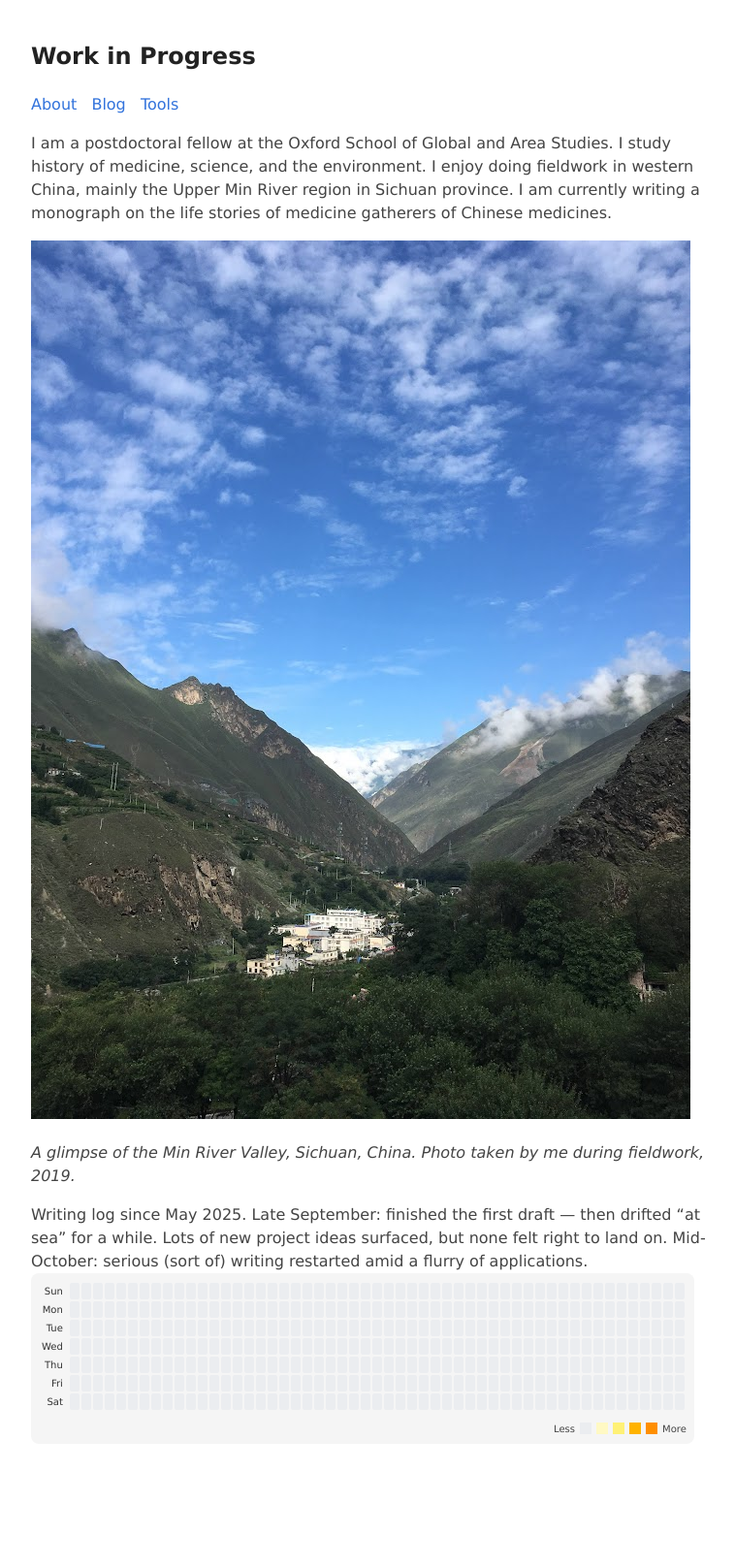
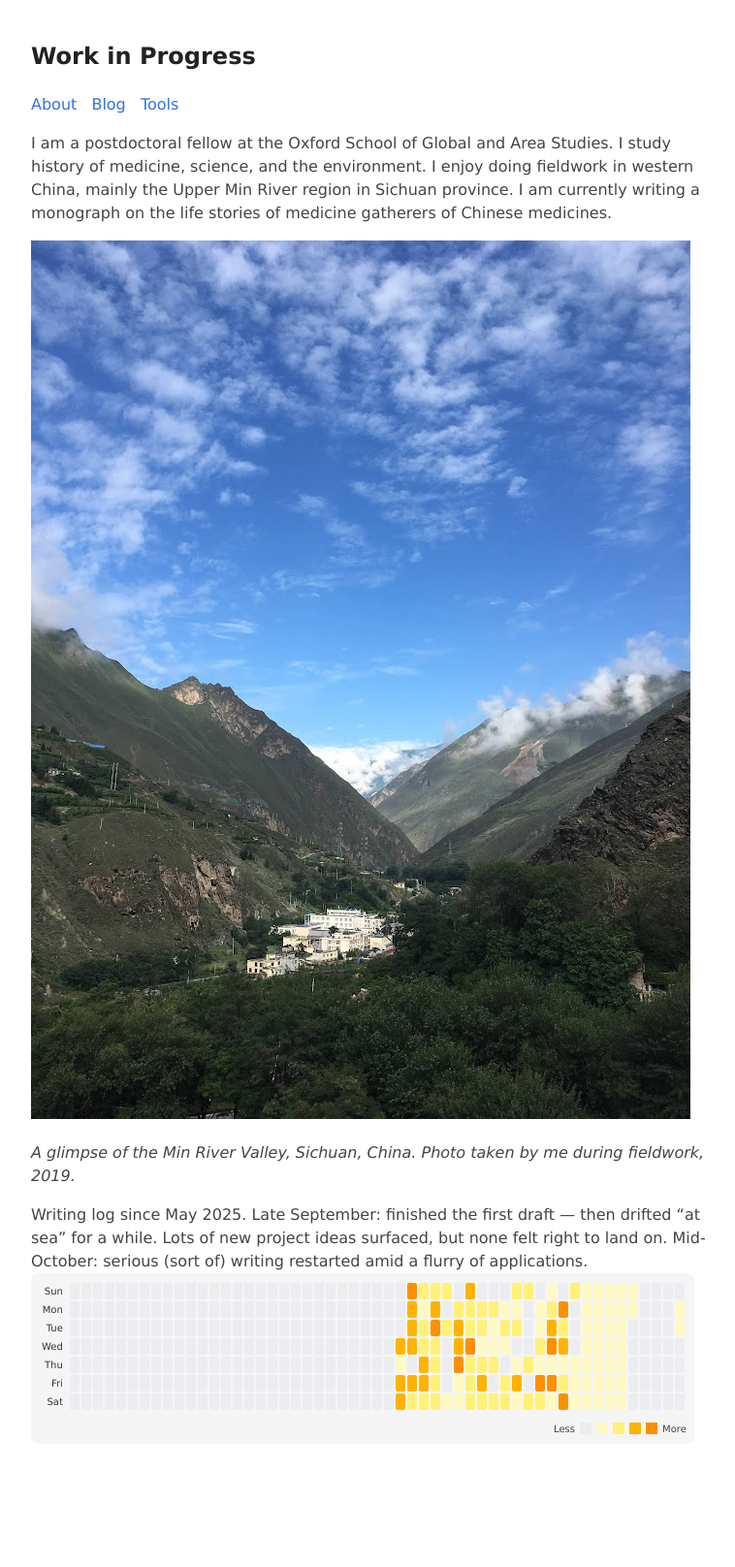
Before and after one commit to pixardora/pixardora.github.io, a Jekyll site: the page built from index.md, in a window 1280 px wide. Shown: the whole page at 97% size, without its empty margins (248-1006 px from the left). Built offline with Jekyll 4.4.1, drawn with Linux system fonts in a browser that asks for light colours.

Commit message:
Update index.md

```diff
--- a/index.md
+++ b/index.md
@@ -105,20 +105,17 @@ _A glimpse of the Min River Valley, Sichuan, China. Photo taken by me during fie
 <div class="contribution-chart">
   <table class="contribution-table" aria-label="Writing contribution heatmap">
     {% assign today = site.time | date: '%s' %}
-
-    <!-- 找出 writing.yml 裡最早的日期 -->
-    {% assign writing_dates = site.data.writing | keys | sort %}
-    {% assign first_date = writing_dates | first %}
-    {% assign first_date_ts = first_date | date: '%s' %}
-
-    <!-- 把起始日期設為 first_date 所在週的週日 -->
-    {% assign first_weekday = first_date | date: '%w' | plus: 0 %}
-    {% assign days_to_sunday = first_weekday | times: 86400 %}
-    {% assign one_year_ago_sunday = first_date_ts | minus: days_to_sunday %}
+    {% assign one_year_ago = today | minus: 31536000 %}
 
     <!-- Pre-calculate constants -->
     {% assign weeks = 52 %}
     {% assign days = 7 %}
+
+    <!-- 计算 one_year_ago 的星期几（0=Sun, 1=Mon, ...） -->
+    {% assign one_year_ago_date = one_year_ago | date: '%w' | plus: 0 %}
+    <!-- 调整到最近的周日（减去星期几的天数） -->
+    {% assign days_to_sunday = one_year_ago_date | times: 86400 %}
+    {% assign one_year_ago_sunday = one_year_ago | minus: days_to_sunday %}
 
     <!-- Debugging: Check if data is loaded -->
     {% if site.data.writing %}
```
